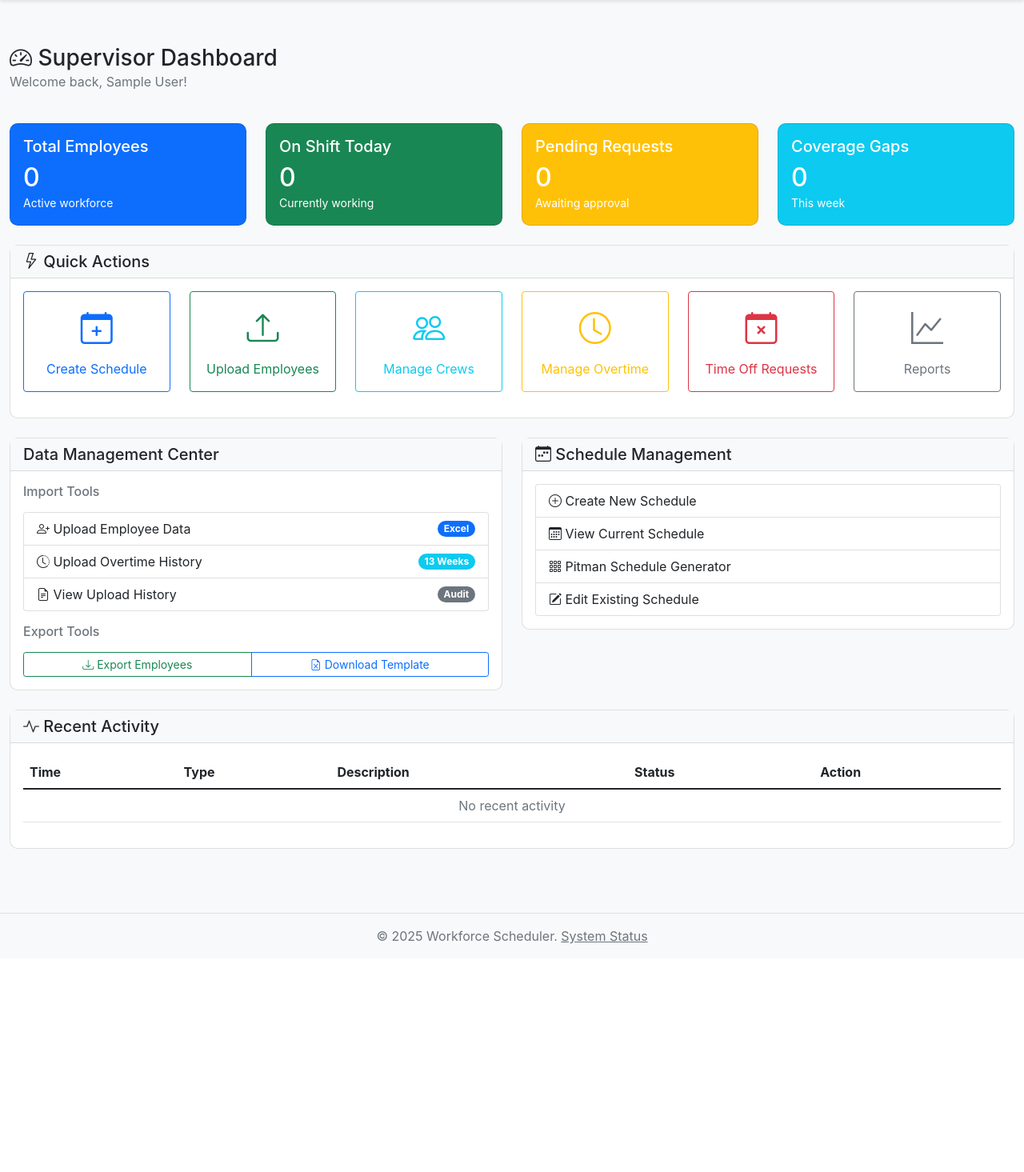
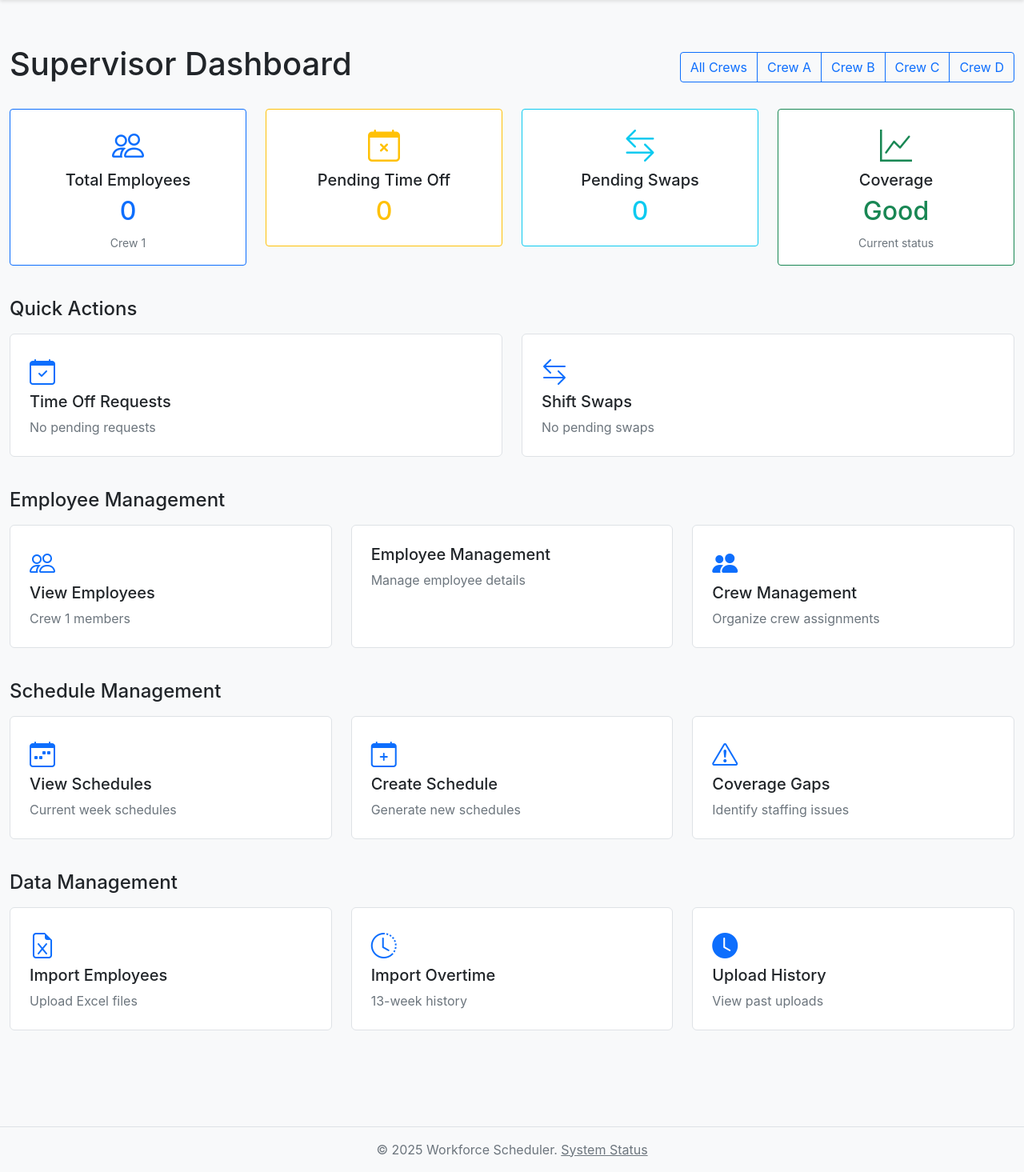
Before and after one commit to Hyperiongate/Workforce-Scheduler, a Flask app: page /supervisor/dashboard in a window 1280 px wide; the page is wider, and only the part inside the window is pictured. Shown: the part 64-1529 px from the top of that part at 80% size. Before the commit the page ends 1244 px from the top of that part, so only its background shows below. Run offline with Flask 3, Linux system fonts and the light colour scheme; a user stored in the database is signed in; tables that the repository leaves empty hold one stand-in row (values such as "Sample post").

Commit message:
Update dashboard.html

```diff
--- a/templates/supervisor/dashboard.html
+++ b/templates/supervisor/dashboard.html
@@ -1,55 +1,78 @@
-<!-- templates/supervisor/dashboard.html -->
 {% extends "base.html" %}
 
 {% block title %}Supervisor Dashboard - Workforce Scheduler{% endblock %}
 
 {% block content %}
 <div class="container-fluid mt-4">
-    <!-- Header -->
-    <div class="row mb-4">
-        <div class="col-12">
-            <h1 class="h3 mb-0">
-                <i class="bi bi-speedometer2"></i> Supervisor Dashboard
-            </h1>
-            <p class="text-muted">Welcome back, {{ current_user.name }}!</p>
+    <!-- Header with Crew Filter -->
+    <div class="d-flex justify-content-between align-items-center mb-4">
+        <h1>Supervisor Dashboard</h1>
+        <div class="btn-group" role="group">
+            <a href="{{ url_for('supervisor.set_crew', crew='all') }}"
+               class="btn {{ 'btn-primary' if selected_crew == 'all' else 'btn-outline-primary' }}">All Crews</a>
+            <a href="{{ url_for('supervisor.set_crew', crew='A') }}"
+               class="btn {{ 'btn-primary' if selected_crew == 'A' else 'btn-outline-primary' }}">Crew A</a>
+            <a href="{{ url_for('supervisor.set_crew', crew='B') }}"
+               class="btn {{ 'btn-primary' if selected_crew == 'B' else 'btn-outline-primary' }}">Crew B</a>
+            <a href="{{ url_for('supervisor.set_crew', crew='C') }}"
+               class="btn {{ 'btn-primary' if selected_crew == 'C' else 'btn-outline-primary' }}">Crew C</a>
+            <a href="{{ url_for('supervisor.set_crew', crew='D') }}"
+               class="btn {{ 'btn-primary' if selected_crew == 'D' else 'btn-outline-primary' }}">Crew D</a>
         </div>
     </div>
 
-    <!-- Quick Stats Row -->
+    <!-- Statistics Cards -->
     <div class="row mb-4">
-        <div class="col-md-3">
-            <div class="card text-white bg-primary">
-                <div class="card-body">
+        <div class="col-md-3 mb-3">
+            <div class="card border-primary">
+                <div class="card-body text-center">
+                    <i class="bi bi-people fs-1 text-primary mb-2"></i>
                     <h5 class="card-title">Total Employees</h5>
-                    <h2 class="mb-0">{{ total_employees|default(0) }}</h2>
-                    <small>Active workforce</small>
+                    <h2 class="text-primary">{{ employees_count }}</h2>
+                    <small class="text-muted">
+                        {% if selected_crew != 'all' %}
+                            Crew {{ selected_crew }}
+                        {% else %}
+                            All Crews
+                        {% endif %}
+                    </small>
                 </div>
             </div>
         </div>
-        <div class="col-md-3">
-            <div class="card text-white bg-success">
-                <div class="card-body">
-                    <h5 class="card-title">On Shift Today</h5>
-                    <h2 class="mb-0">{{ on_shift_today|default(0) }}</h2>
-                    <small>Currently working</small>
+        <div class="col-md-3 mb-3">
+            <div class="card border-warning">
+                <div class="card-body text-center">
+                    <i class="bi bi-calendar-x fs-1 text-warning mb-2"></i>
+                    <h5 class="card-title">Pending Time Off</h5>
+                    <h2 class="text-warning">{{ pending_time_off }}</h2>
+                    {% if pending_time_off > 0 %}
+                    <a href="{{ url_for('supervisor.time_off_requests', crew=selected_crew) }}"
+                       class="btn btn-sm btn-warning mt-2">Review Requests</a>
+                    {% endif %}
                 </div>
             </div>
         </div>
-        <div class="col-md-3">
-            <div class="card text-white bg-warning">
-                <div class="card-body">
-                    <h5 class="card-title">Pending Requests</h5>
-                    <h2 class="mb-0">{{ pending_requests|default(0) }}</h2>
-                    <small>Awaiting approval</small>
+        <div class="col-md-3 mb-3">
+            <div class="card border-info">
+                <div class="card-body text-center">
+                    <i class="bi bi-arrow-left-right fs-1 text-info mb-2"></i>
+                    <h5 class="card-title">Pending Swaps</h5>
+                    <h2 class="text-info">{{ pending_swaps }}</h2>
+                    {% if pending_swaps > 0 %}
+                    <!-- FIXED: Changed from shift_swap_requests to shift_swaps -->
+                    <a href="{{ url_for('supervisor.shift_swaps', crew=selected_crew) }}"
+                       class="btn btn-sm btn-info mt-2">Review Swaps</a>
+                    {% endif %}
                 </div>
             </div>
         </div>
-        <div class="col-md-3">
-            <div class="card text-white bg-info">
-                <div class="card-body">
-                    <h5 class="card-title">Coverage Gaps</h5>
-                    <h2 class="mb-0">{{ coverage_gaps|default(0) }}</h2>
-                    <small>This week</small>
+        <div class="col-md-3 mb-3">
+            <div class="card border-success">
+                <div class="card-body text-center">
+                    <i class="bi bi-graph-up fs-1 text-success mb-2"></i>
+                    <h5 class="card-title">Coverage</h5>
+                    <h2 class="text-success">Good</h2>
+                    <small class="text-muted">Current status</small>
                 </div>
             </div>
         </div>
@@ -58,216 +81,196 @@
     <!-- Quick Actions -->
     <div class="row mb-4">
         <div class="col-12">
-            <div class="card">
-                <div class="card-header bg-light">
-                    <h5 class="mb-0">
-                        <i class="bi bi-lightning"></i> Quick Actions
-                    </h5>
+            <h2 class="h4 mb-3">Quick Actions</h2>
         </div>
-                <div class="card-body">
-                    <div class="btn-group-vertical btn-group-lg d-block d-md-none" role="group">
-                        <!-- Mobile view - vertical buttons -->
-                        <a href="/schedule/select" class="btn btn-outline-primary mb-2">
-                            <i class="bi bi-calendar-plus"></i> Create Schedule
-                        </a>
-                        <a href="/upload-employees" class="btn btn-outline-success mb-2">
-                            <i class="bi bi-upload"></i> Upload Employees
-                        </a>
-                        <a href="/crew-management" class="btn btn-outline-info mb-2">
-                            <i class="bi bi-people"></i> Manage Crews
-                        </a>
-                        <a href="/overtime/manage" class="btn btn-outline-warning mb-2">
-                            <i class="bi bi-clock"></i> Manage Overtime
-                        </a>
-                        <a href="/time-off/requests" class="btn btn-outline-danger mb-2">
-                            <i class="bi bi-calendar-x"></i> Time Off Requests
+        <div class="col-md-6 mb-3">
+            <a href="{{ url_for('supervisor.time_off_requests', crew=selected_crew) }}" class="action-card">
+                <i class="bi bi-calendar-check action-icon"></i>
+                <h5>Time Off Requests</h5>
+                <p class="text-muted mb-0">
+                    {% if pending_time_off %}
+                        <span class="badge bg-warning">{{ pending_time_off }} pending</span>
+                        {% if selected_crew != 'all' %}
+                            - Crew {{ selected_crew }}
+                        {% endif %}
+                    {% else %}
+                        No pending requests
+                    {% endif %}
+                </p>
             </a>
         </div>
-
-                    <div class="d-none d-md-block">
-                        <!-- Desktop view - horizontal buttons -->
-                        <div class="row">
-                            <div class="col-md-2 mb-3">
-                                <a href="/schedule/select" class="btn btn-outline-primary btn-block h-100 d-flex flex-column align-items-center justify-content-center p-3">
-                                    <i class="bi bi-calendar-plus fs-1 mb-2"></i>
-                                    <span>Create Schedule</span>
+        <div class="col-md-6 mb-3">
+            <!-- FIXED: Changed from shift_swap_requests to shift_swaps -->
+            <a href="{{ url_for('supervisor.shift_swaps', crew=selected_crew) }}" class="action-card">
+                <i class="bi bi-arrow-left-right action-icon"></i>
+                <h5>Shift Swaps</h5>
+                <p class="text-muted mb-0">
+                    {% if pending_swaps %}
+                        <span class="badge bg-warning">{{ pending_swaps }} pending</span>
+                        {% if selected_crew != 'all' %}
+                            - Crew {{ selected_crew }}
+                        {% endif %}
+                    {% else %}
+                        No pending swaps
+                    {% endif %}
+                </p>
             </a>
         </div>
-                            <div class="col-md-2 mb-3">
-                                <a href="/upload-employees" class="btn btn-outline-success btn-block h-100 d-flex flex-column align-items-center justify-content-center p-3">
-                                    <i class="bi bi-upload fs-1 mb-2"></i>
-                                    <span>Upload Employees</span>
+    </div>
+
+    <!-- Management Sections -->
+    <div class="row mb-4">
+        <div class="col-12">
+            <h2 class="h4 mb-3">Employee Management</h2>
+        </div>
+        <div class="col-md-4 mb-3">
+            <a href="{{ url_for('supervisor.employees', crew=selected_crew) }}" class="action-card">
+                <i class="bi bi-people action-icon"></i>
+                <h5>View Employees</h5>
+                <p class="text-muted mb-0">
+                    {% if selected_crew != 'all' %}
+                        Crew {{ selected_crew }} members
+                    {% else %}
+                        All employees
+                    {% endif %}
+                </p>
             </a>
         </div>
-                            <div class="col-md-2 mb-3">
-                                <a href="/crew-management" class="btn btn-outline-info btn-block h-100 d-flex flex-column align-items-center justify-content-center p-3">
-                                    <i class="bi bi-people fs-1 mb-2"></i>
-                                    <span>Manage Crews</span>
+        <div class="col-md-4 mb-3">
+            <!-- FIXED: Changed to employee-management (with hyphen) to match actual route -->
+            <a href="{{ url_for('supervisor.employee_management', crew=selected_crew) }}" class="action-card">
+                <i class="bi bi-person-gear action-icon"></i>
+                <h5>Employee Management</h5>
+                <p class="text-muted mb-0">Manage employee details</p>
             </a>
         </div>
-                            <div class="col-md-2 mb-3">
-                                <a href="/overtime/manage" class="btn btn-outline-warning btn-block h-100 d-flex flex-column align-items-center justify-content-center p-3">
-                                    <i class="bi bi-clock fs-1 mb-2"></i>
-                                    <span>Manage Overtime</span>
+        <div class="col-md-4 mb-3">
+            <a href="{{ url_for('supervisor.crew_management', crew=selected_crew) }}" class="action-card">
+                <i class="bi bi-people-fill action-icon"></i>
+                <h5>Crew Management</h5>
+                <p class="text-muted mb-0">Organize crew assignments</p>
             </a>
         </div>
-                            <div class="col-md-2 mb-3">
-                                <a href="/time-off/requests" class="btn btn-outline-danger btn-block h-100 d-flex flex-column align-items-center justify-content-center p-3">
-                                    <i class="bi bi-calendar-x fs-1 mb-2"></i>
-                                    <span>Time Off Requests</span>
+    </div>
+
+    <!-- Schedule Management -->
+    <div class="row mb-4">
+        <div class="col-12">
+            <h2 class="h4 mb-3">Schedule Management</h2>
+        </div>
+        <div class="col-md-4 mb-3">
+            <a href="{{ url_for('supervisor.schedules', crew=selected_crew) }}" class="action-card">
+                <i class="bi bi-calendar-week action-icon"></i>
+                <h5>View Schedules</h5>
+                <p class="text-muted mb-0">Current week schedules</p>
             </a>
         </div>
-                            <div class="col-md-2 mb-3">
-                                <a href="/reports" class="btn btn-outline-secondary btn-block h-100 d-flex flex-column align-items-center justify-content-center p-3">
-                                    <i class="bi bi-graph-up fs-1 mb-2"></i>
-                                    <span>Reports</span>
+        <div class="col-md-4 mb-3">
+            <a href="/schedule/select" class="action-card">
+                <i class="bi bi-calendar-plus action-icon"></i>
+                <h5>Create Schedule</h5>
+                <p class="text-muted mb-0">Generate new schedules</p>
             </a>
+        </div>
+        <div class="col-md-4 mb-3">
+            <a href="{{ url_for('supervisor.coverage_gaps', crew=selected_crew) }}" class="action-card">
+                <i class="bi bi-exclamation-triangle action-icon"></i>
+                <h5>Coverage Gaps</h5>
+                <p class="text-muted mb-0">Identify staffing issues</p>
+            </a>
+        </div>
+    </div>
+
+    <!-- Data Management -->
+    <div class="row mb-4">
+        <div class="col-12">
+            <h2 class="h4 mb-3">Data Management</h2>
+        </div>
+        <div class="col-md-4 mb-3">
+            <a href="/upload-employees" class="action-card">
+                <i class="bi bi-file-earmark-excel action-icon"></i>
+                <h5>Import Employees</h5>
+                <p class="text-muted mb-0">Upload Excel files</p>
+            </a>
+        </div>
+        <div class="col-md-4 mb-3">
+            <a href="/upload-overtime" class="action-card">
+                <i class="bi bi-clock-history action-icon"></i>
+                <h5>Import Overtime</h5>
+                <p class="text-muted mb-0">13-week history</p>
+            </a>
+        </div>
+        <div class="col-md-4 mb-3">
+            <a href="/upload-history" class="action-card">
+                <i class="bi bi-clock-fill action-icon"></i>
+                <h5>Upload History</h5>
+                <p class="text-muted mb-0">View past uploads</p>
+            </a>
+        </div>
+    </div>
+
+    <!-- Recent Activity -->
+    {% if recent_requests %}
+    <div class="row">
+        <div class="col-12">
+            <h2 class="h4 mb-3">Recent Activity</h2>
+            <div class="card">
+                <div class="card-body">
+                    <div class="list-group list-group-flush">
+                        {% for request in recent_requests[:5] %}
+                        <div class="list-group-item d-flex justify-content-between align-items-center">
+                            <div>
+                                <strong>{{ request.employee }}</strong>
+                                <span class="text-muted">
+                                    {% if request.type == 'time_off' %}
+                                        requested time off
+                                    {% else %}
+                                        requested shift swap
+                                    {% endif %}
+                                </span>
+                            </div>
+                            <div>
+                                <span class="badge bg-{{ 'success' if request.status == 'approved' else 'warning' if request.status == 'pending' else 'danger' }}">
+                                    {{ request.status.title() }}
+                                </span>
+                                <small class="text-muted ms-2">{{ request.date }}</small>
+                            </div>
+                        </div>
+                        {% endfor %}
                     </div>
                 </div>
             </div>
         </div>
     </div>
-        </div>
-    </div>
-
-    <!-- Data Management Section -->
-    <div class="row mb-4">
-        <div class="col-md-6">
-            <div class="card">
-                <div class="card-header bg-light">
-                    <h5 class="mb-0">
-                        <i class="bi bi-database"></i> Data Management Center
-                    </h5>
-                </div>
-                <div class="card-body">
-                    <h6 class="text-muted mb-3">Import Tools</h6>
-                    <div class="list-group mb-3">
-                        <a href="/upload-employees" class="list-group-item list-group-item-action d-flex justify-content-between align-items-center">
-                            <span><i class="bi bi-person-plus"></i> Upload Employee Data</span>
-                            <span class="badge bg-primary rounded-pill">Excel</span>
-                        </a>
-                        <a href="/upload-overtime" class="list-group-item list-group-item-action d-flex justify-content-between align-items-center">
-                            <span><i class="bi bi-clock-history"></i> Upload Overtime History</span>
-                            <span class="badge bg-info rounded-pill">13 Weeks</span>
-                        </a>
-                        <a href="/upload-history" class="list-group-item list-group-item-action d-flex justify-content-between align-items-center">
-                            <span><i class="bi bi-file-earmark-text"></i> View Upload History</span>
-                            <span class="badge bg-secondary rounded-pill">Audit</span>
-                        </a>
-                    </div>
-
-                    <h6 class="text-muted mb-3">Export Tools</h6>
-                    <div class="btn-group btn-group-sm w-100" role="group">
-                        <a href="/export-employees" class="btn btn-outline-success">
-                            <i class="bi bi-download"></i> Export Employees
-                        </a>
-                        <a href="/download-employee-template" class="btn btn-outline-primary">
-                            <i class="bi bi-file-earmark-excel"></i> Download Template
-                        </a>
-                    </div>
-                </div>
-            </div>
-        </div>
-
-        <div class="col-md-6">
-            <div class="card">
-                <div class="card-header bg-light">
-                    <h5 class="mb-0">
-                        <i class="bi bi-calendar-week"></i> Schedule Management
-                    </h5>
-                </div>
-                <div class="card-body">
-                    <div class="list-group">
-                        <a href="/schedule/select" class="list-group-item list-group-item-action">
-                            <i class="bi bi-plus-circle"></i> Create New Schedule
-                        </a>
-                        <a href="/schedule/view" class="list-group-item list-group-item-action">
-                            <i class="bi bi-calendar3"></i> View Current Schedule
-                        </a>
-                        <a href="/schedule/pitman/preview" class="list-group-item list-group-item-action">
-                            <i class="bi bi-grid-3x3-gap"></i> Pitman Schedule Generator
-                        </a>
-                        <a href="/schedule/edit" class="list-group-item list-group-item-action">
-                            <i class="bi bi-pencil-square"></i> Edit Existing Schedule
-                        </a>
-                    </div>
-                </div>
-            </div>
-        </div>
-    </div>
-
-    <!-- Recent Activity -->
-    <div class="row">
-        <div class="col-12">
-            <div class="card">
-                <div class="card-header bg-light">
-                    <h5 class="mb-0">
-                        <i class="bi bi-activity"></i> Recent Activity
-                    </h5>
-                </div>
-                <div class="card-body">
-                    <div class="table-responsive">
-                        <table class="table table-hover">
-                            <thead>
-                                <tr>
-                                    <th>Time</th>
-                                    <th>Type</th>
-                                    <th>Description</th>
-                                    <th>Status</th>
-                                    <th>Action</th>
-                                </tr>
-                            </thead>
-                            <tbody>
-                                {% if recent_uploads %}
-                                {% for upload in recent_uploads[:5] %}
-                                <tr>
-                                    <td>{{ upload.created_at.strftime('%m/%d %H:%M') if upload.created_at else 'Unknown' }}</td>
-                                    <td><span class="badge bg-info">Upload</span></td>
-                                    <td>{{ upload.filename }}</td>
-                                    <td>
-                                        {% if upload.status == 'completed' %}
-                                        <span class="badge bg-success">Completed</span>
-                                        {% elif upload.status == 'failed' %}
-                                        <span class="badge bg-danger">Failed</span>
-                                        {% else %}
-                                        <span class="badge bg-warning">{{ upload.status|title }}</span>
     {% endif %}
-                                    </td>
-                                    <td>
-                                        <a href="/upload-history" class="btn btn-sm btn-outline-primary">View</a>
-                                    </td>
-                                </tr>
-                                {% endfor %}
-                                {% else %}
-                                <tr>
-                                    <td colspan="5" class="text-center text-muted">No recent activity</td>
-                                </tr>
-                                {% endif %}
-                            </tbody>
-                        </table>
-                    </div>
-                </div>
-            </div>
-        </div>
-    </div>
 </div>
 
 <style>
-    .card {
-        transition: transform 0.2s;
-        border-radius: 10px;
+.action-card {
+    display: block;
+    padding: 1.5rem;
+    background: #fff;
+    border: 1px solid #dee2e6;
+    border-radius: 0.375rem;
+    text-decoration: none;
+    color: #212529;
+    transition: all 0.2s ease-in-out;
+    height: 100%;
 }
-    .card:hover {
+
+.action-card:hover {
+    background: #f8f9fa;
+    border-color: #0d6efd;
+    text-decoration: none;
+    color: #212529;
     transform: translateY(-2px);
     box-shadow: 0 4px 8px rgba(0,0,0,0.1);
 }
-    .list-group-item-action:hover {
-        background-color: #f8f9fa;
-        transform: translateX(5px);
-        transition: all 0.2s;
-    }
-    .btn-block {
-        width: 100%;
+
+.action-icon {
+    font-size: 2rem;
+    color: #0d6efd;
+    margin-bottom: 0.5rem;
 }
 </style>
 {% endblock %}
```
Lines whose indentation alone changed are shown as unchanged.
